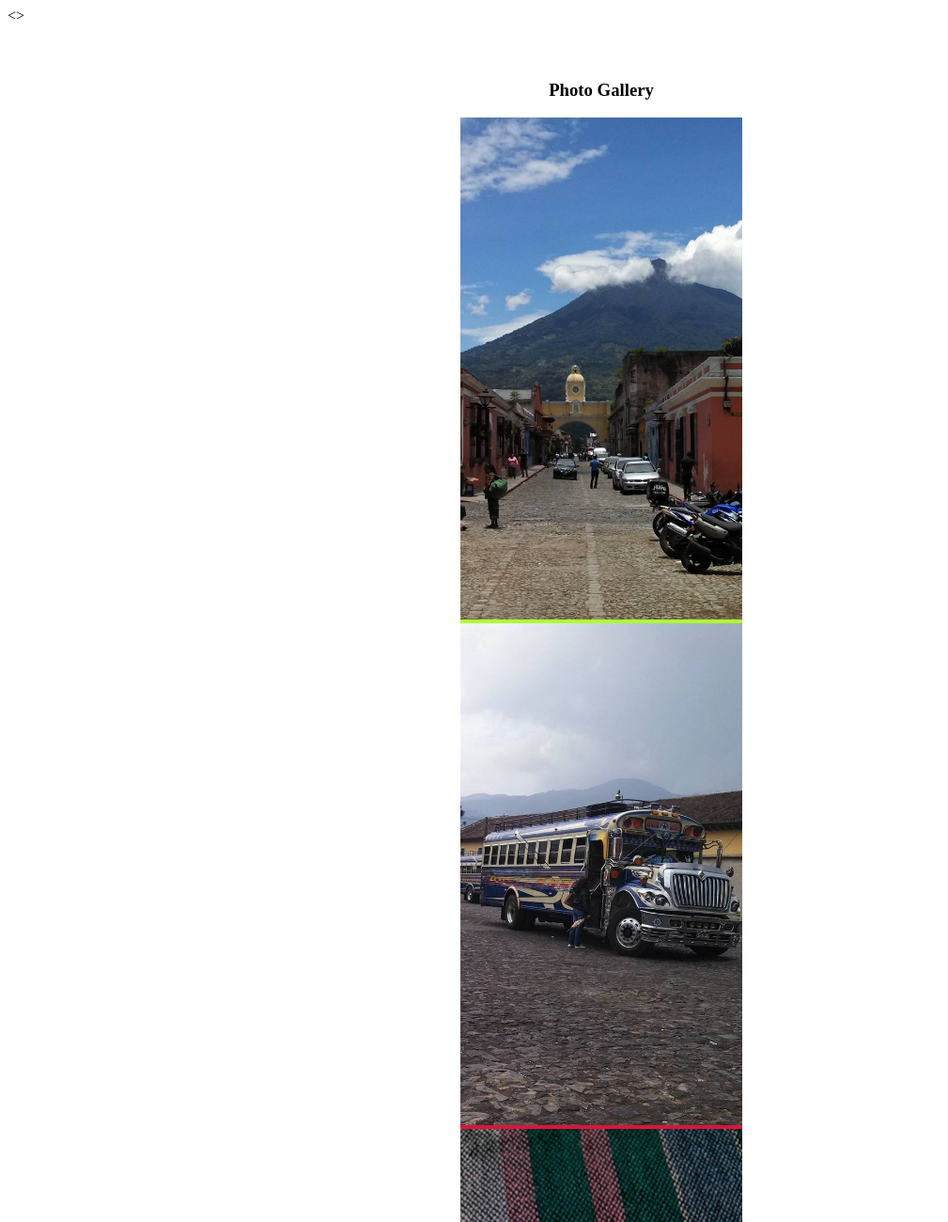
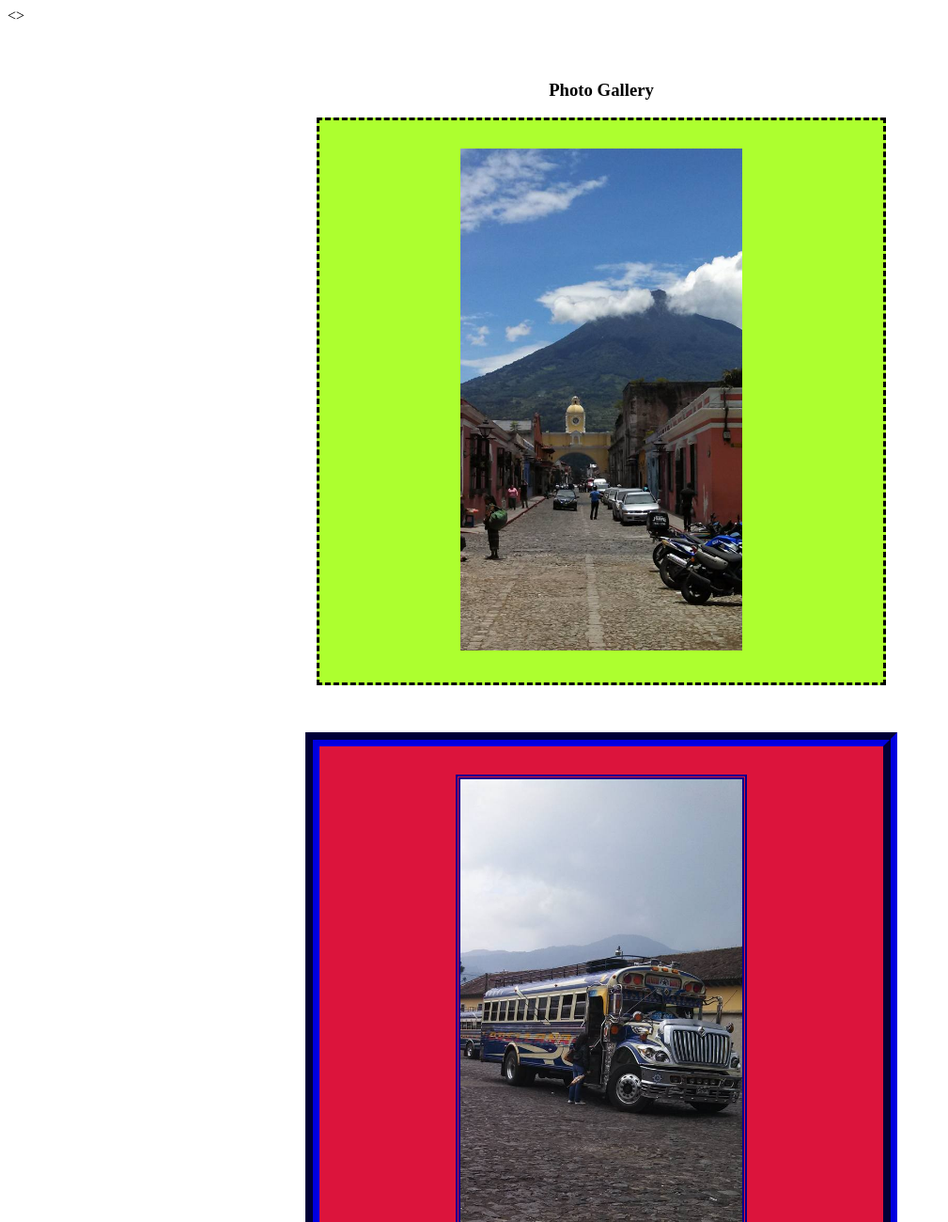
Before and after one commit to Kindra88/responsive-gallery-activ., a plain HTML site: page index.html in a window 1280 px wide. Shown: the top 1300 px of the page at 94% size, without its empty margins (0-1009 px from the left). Drawn offline with Linux system fonts and the light colour scheme.

Commit message:
style box 1 and 2

```diff
--- a/style.css
+++ b/style.css
@@ -1,60 +1,76 @@
 .container{
    display: flex;
    flex-direction: column;
-   justify-content: center;
+   justify-content: space-between;
    align-items: center;
    text-align: center;
-   margin:40px 120px 50px 120px;
+   margin:40px 50px 50px 50px;
+
+}
+
+.box1-container, .box2-container, .box3-container, .box4-container, .box5-container{
+   width: 600px;
+   padding-top: 30px;
+   padding-bottom: 30px;
 }
 
 .box1-container{
    background-color:greenyellow;
-   max-width: 600px;
-   height: auto;
+   flex-wrap: wrap;
+   border: dashed;
+   margin-bottom: 50px;
 }
 
 .box1-container img{
    max-width: 300px;
-   height: auto;
+
 }
 
 .box2-container{
   background-color:crimson;
-  max-width: 600px;
-  height: auto;
+  border-style: groove;
+  border-width: 15px;
+  border-color: darkblue;
+
+  margin-bottom: 50px;
+
 }
 
 .box2-container img{
    max-width: 300px;
-   height: auto;
+   border-style: double;
+   border-width: 5px;
+   border-color: darkblue;
 }
+
 
 .box3-container{
    background-color: blue;
-   max-width: 600px;
 
 }
 
 .box3-container img{
    max-width: 300px;
-     height: auto;
+
 }
 
 .box4-container{
    background-color: aquamarine;
-   max-width: 600px;
+  margin-bottom: 50px;
 }
 .box4-container img{
-   max-width: 300px;
-   height: auto;
+   max-width: 400px;
+   height: 400px;
 }
 
 .box5-container{
    background-color: chartreuse;
    max-width: 600px;
+   gap: 50px;
 }
 
 .box5-container img{
    max-width: 300px;
-   height: auto;
+   height: 400px;
+
 }
```
